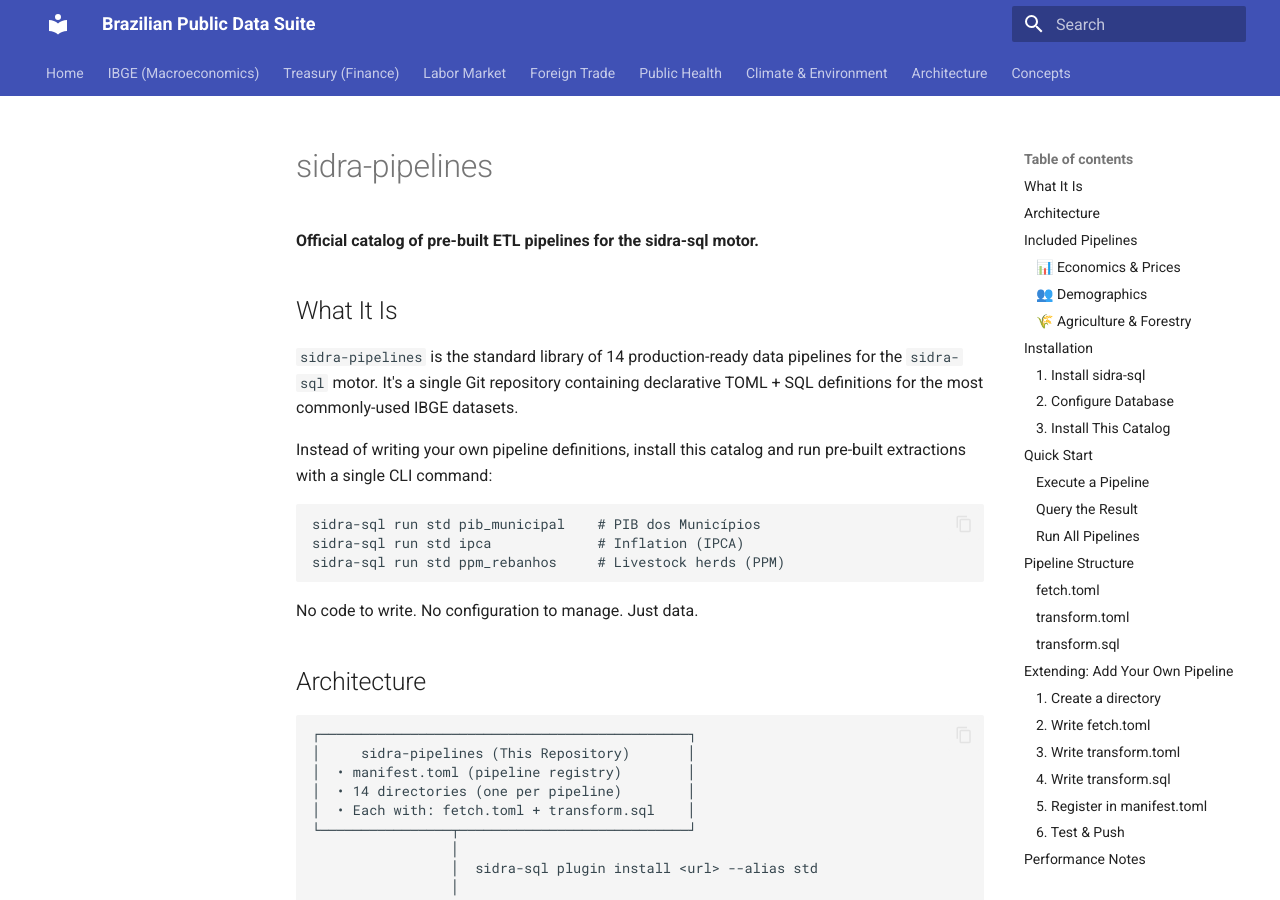
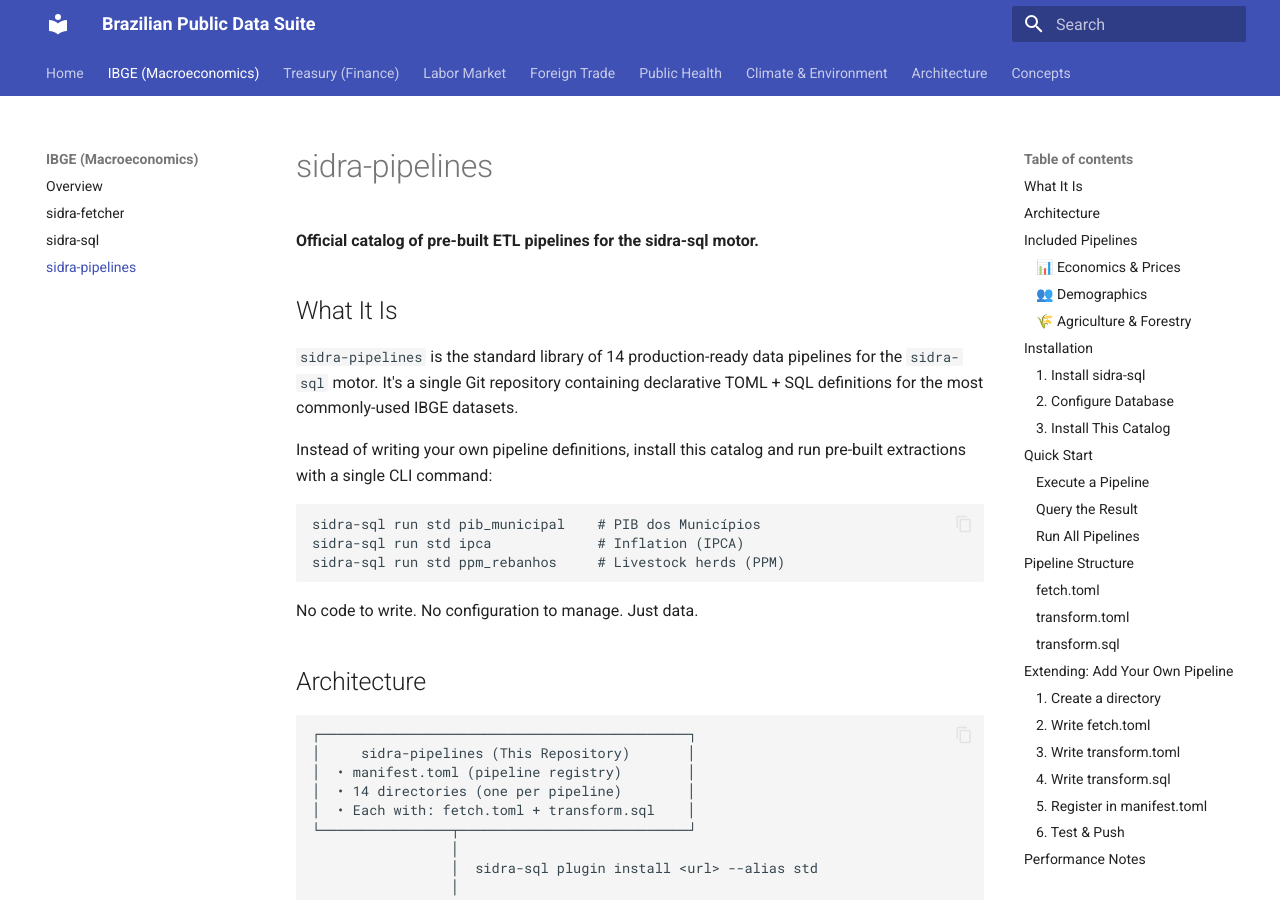
Before and after one commit to Quantilica/docs, an MkDocs documentation site: the page built from docs/ibge/sidra-pipelines.md, in a window 1280 px wide and 900 px high. Built offline with MkDocs 1.6.1 and Material for MkDocs 9.7.7, drawn with Linux system fonts in a browser that asks for light colours.

Commit message:
Update IBGE links

```diff
--- a/mkdocs.yml
+++ b/mkdocs.yml
@@ -25,7 +25,8 @@
   - IBGE (Macroeconomics):
       - Overview: ibge/index.md
       - sidra-fetcher: ibge/sidra-fetcher.md
-      - ibge-sidra-tabelas: ibge/ibge-sidra-tabelas.md
+      - sidra-sql: ibge/sidra-sql.md
+      - sidra-pipelines: ibge/sidra-pipelines.md
 
   - Treasury (Finance):
       - Overview: tesouro/index.md
```
